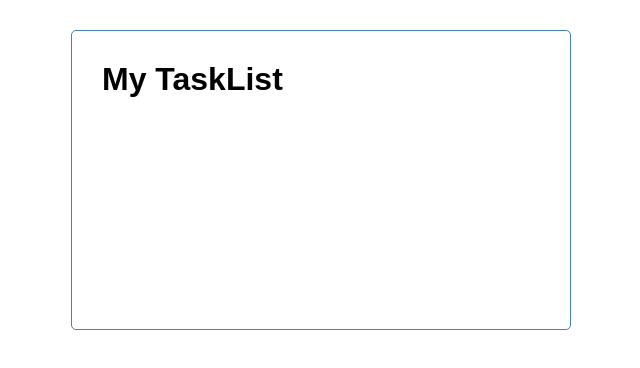
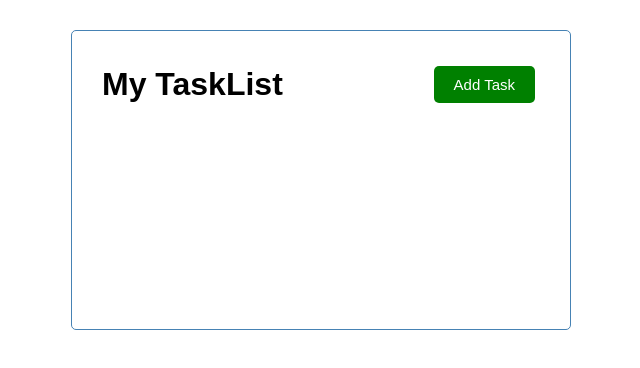
Before and after one commit to SantiagoTonda/Task-List, an Angular app: page / in a window 1280 px wide. Shown: the top 368 px of the page, without its empty margins (319-959 px from the left). Built offline with nearby package versions, Linux system fonts and the light colour scheme.

Commit message:
Primeras funciones

```diff
--- a/src/app/app.module.ts
+++ b/src/app/app.module.ts
@@ -4,11 +4,13 @@ import { BrowserModule } from '@angular/platform-browser';
 import { AppRoutingModule } from './app-routing.module';
 import { AppComponent } from './app.component';
 import { HeaderComponent } from './components/header/header.component';
+import { ButtonComponent } from './components/button/button.component';
 
 @NgModule({
   declarations: [
     AppComponent,
-    HeaderComponent
+    HeaderComponent,
+    ButtonComponent
   ],
   imports: [
     BrowserModule,
--- /dev/null
+++ b/src/app/components/button/button.component.html
@@ -0,0 +1 @@
+<button class="btn" [ngStyle]=" {'background-color': color}" (click)="onClick()">{{text}}</button>
--- /dev/null
+++ b/src/app/components/button/button.component.ts
@@ -0,0 +1,21 @@
+import { Component, OnInit, Input, Output, EventEmitter } from '@angular/core';
+
+@Component({
+  selector: 'app-button',
+  templateUrl: './button.component.html',
+  styleUrls: ['./button.component.css']
+})
+export class ButtonComponent implements OnInit {
+  @Input() text: string = "";
+  @Input() color: string = "";
+  @Output() btnClick = new EventEmitter()
+
+  constructor() { }
+
+  ngOnInit(): void {
+  }
+
+  onClick(){
+    this.btnClick.emit();
+  }
+}
--- a/src/app/components/header/header.component.html
+++ b/src/app/components/header/header.component.html
@@ -1 +1,4 @@
-<h1> {{title}} </h1>
+<header>
+    <h1> {{title}} </h1>
+    <app-button color="green" text="Add Task" (btnClick)="toggleAddTask()"></app-button>
+</header>
--- a/src/app/components/header/header.component.ts
+++ b/src/app/components/header/header.component.ts
@@ -14,4 +14,7 @@ export class HeaderComponent implements OnInit {
   ngOnInit(): void {
   }
 
+  toggleAddTask(){
+    console.log("toggleAddTask!");
+  }
 }
```
Also changed, not shown: src/app/components/button/button.component.css (added).
